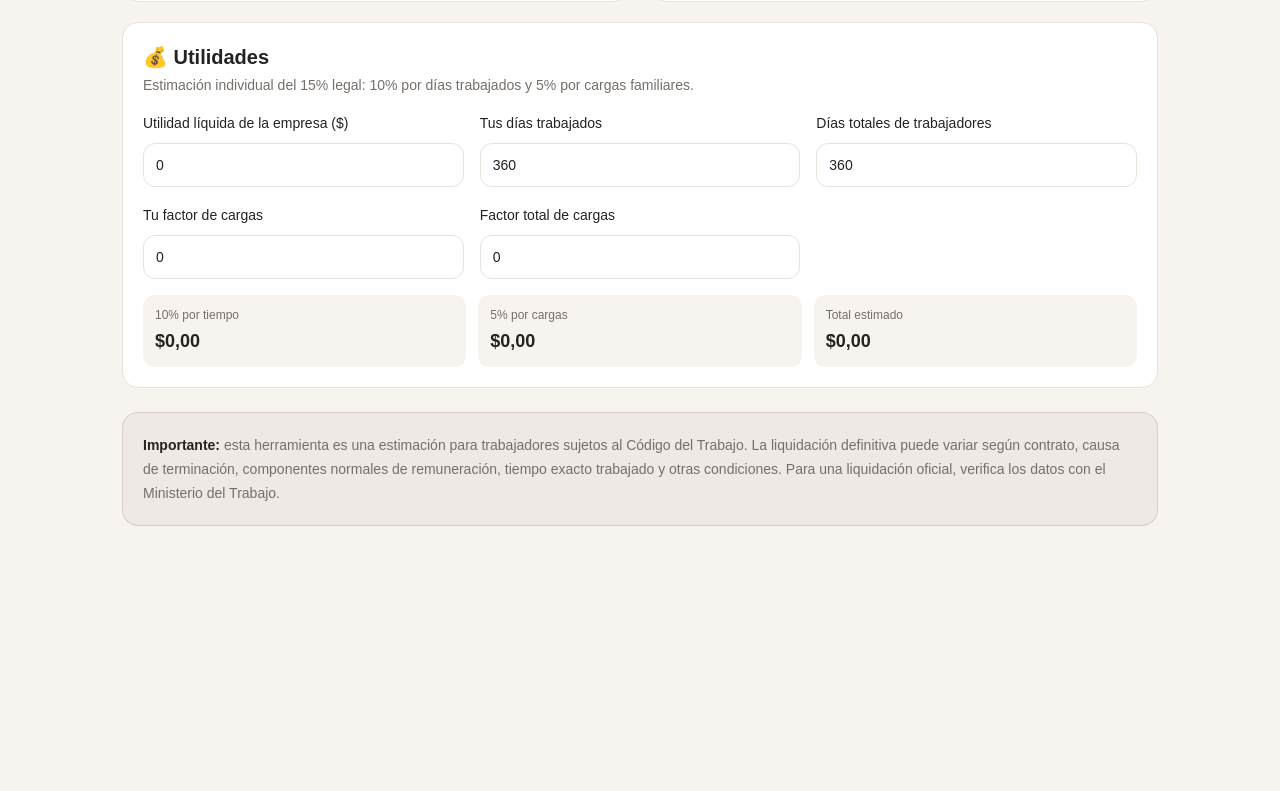
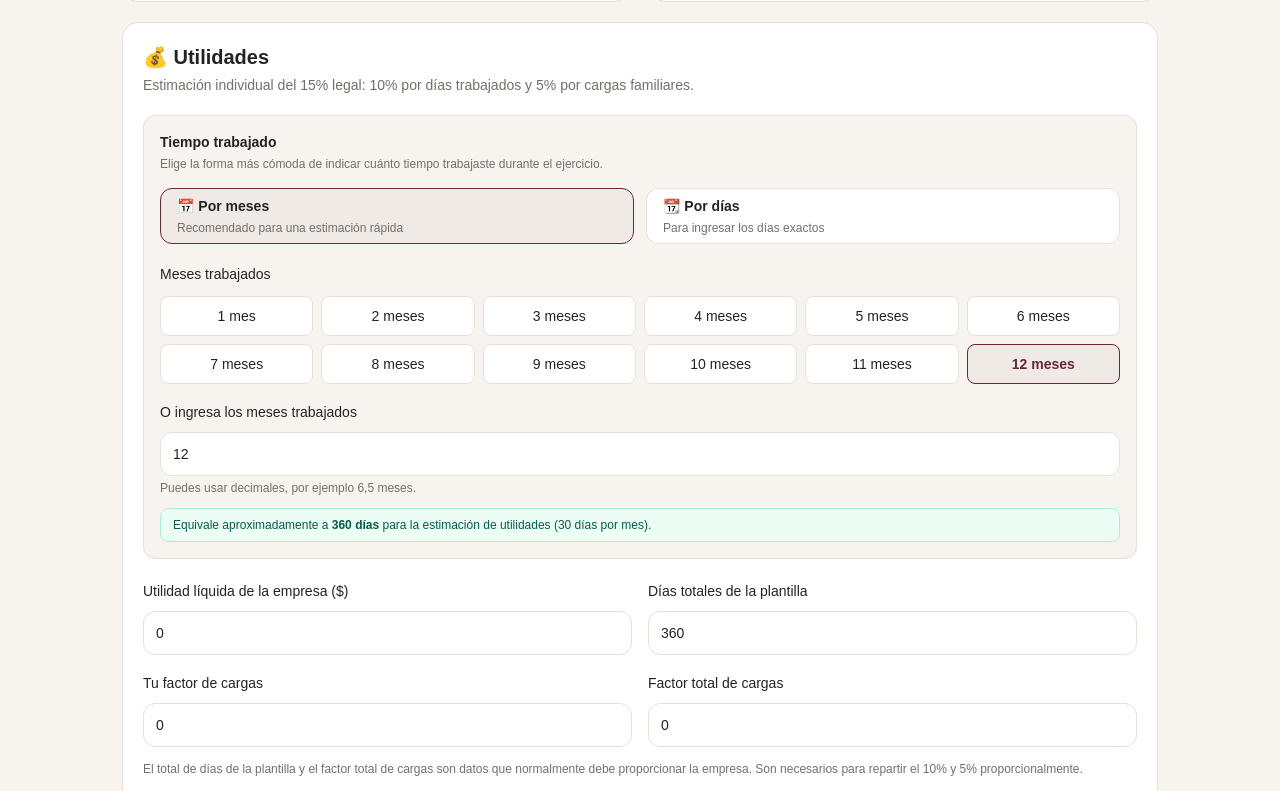
Before and after one commit to JokerEc96/CalculaEC, a Next.js app: page /herramientas/laboral in a window 1280 px wide. Shown: the part 1189-1980 px from the top of the page. Before the commit the page ends 1771 px from the top, so only its background shows below. Built offline with nearby package versions, Linux system fonts and the light colour scheme.

Commit message:
fix: improve utilities work-time input

```diff
--- a/app/herramientas/laboral/page.tsx
+++ b/app/herramientas/laboral/page.tsx
@@ -17,14 +17,16 @@ import {
 const money = new Intl.NumberFormat("es-EC", { style: "currency", currency: "USD" });
 const number = new Intl.NumberFormat("es-EC", { maximumFractionDigits: 2 });
 
-function Field({ label, value, onChange, min = 0, step = "0.01" }: { label: string; value: string; onChange: (value: string) => void; min?: number; step?: string }) {
+function Field({ label, value, onChange, min = 0, max, step = "0.01", placeholder }: { label: string; value: string; onChange: (value: string) => void; min?: number; max?: number; step?: string; placeholder?: string }) {
   return (
     <label className="block">
       <span className="text-sm font-medium text-[var(--foreground)]">{label}</span>
       <input
         type="number"
         min={min}
+        max={max}
         step={step}
+        placeholder={placeholder}
         value={value}
         onChange={(event) => onChange(event.target.value)}
         className="mt-2 min-h-11 w-full rounded-xl border border-[var(--border)] bg-white px-3 text-sm outline-none transition focus:border-[var(--wine)] focus:ring-2 focus:ring-[var(--wine)]/10"
@@ -51,7 +53,9 @@ export default function LaboralPage() {
   const [hours50, setHours50] = useState("0");
   const [hours100, setHours100] = useState("0");
   const [profit, setProfit] = useState("0");
-  const [workerDays, setWorkerDays] = useState("360");
+  const [utilitiesTimeMode, setUtilitiesTimeMode] = useState<"months" | "days">("months");
+  const [utilityMonths, setUtilityMonths] = useState("12");
+  const [utilityDays, setUtilityDays] = useState("360");
   const [totalWorkerDays, setTotalWorkerDays] = useState("360");
   const [familyFactor, setFamilyFactor] = useState("0");
   const [totalFamilyFactor, setTotalFamilyFactor] = useState("0");
@@ -62,9 +66,12 @@ export default function LaboralPage() {
     const monthCount = Number(months) || 0;
     const reserveCount = Number(reserveMonths) || 0;
     const hourly = calculateHourlyRates(salary);
+    const selectedMonths = Math.min(12, Math.max(0, Number(utilityMonths) || 0));
+    const exactDays = Math.min(360, Math.max(0, Number(utilityDays) || 0));
+    const workerDays = utilitiesTimeMode === "months" ? selectedMonths * 30 : exactDays;
     const utilities = calculateUtilities({
       companyProfit: Number(profit) || 0,
-      workerDays: Number(workerDays) || 0,
+      workerDays,
       totalWorkerDays: Number(totalWorkerDays) || 0,
       familyFactor: Number(familyFactor) || 0,
       totalFamilyFactor: Number(totalFamilyFactor) || 0,
@@ -78,8 +85,9 @@ export default function LaboralPage() {
       overtime: (Number(hours50) || 0) * hourly.supplementary + (Number(hours100) || 0) * hourly.extraordinary,
       hourly,
       utilities,
+      workerDays,
     };
-  }, [monthlySalary, annualRemuneration, region, months, reserveMonths, hours50, hours100, profit, workerDays, totalWorkerDays, familyFactor, totalFamilyFactor]);
+  }, [monthlySalary, annualRemuneration, region, months, reserveMonths, hours50, hours100, profit, utilitiesTimeMode, utilityMonths, utilityDays, totalWorkerDays, familyFactor, totalFamilyFactor]);
 
   return (
     <main className="min-h-screen bg-[var(--background)]">
@@ -107,7 +115,7 @@ export default function LaboralPage() {
             <section className="rounded-2xl border border-[var(--border)] bg-white p-5">
               <h2 className="text-xl font-semibold">🎁 Décimos</h2>
               <p className="mt-1 text-sm text-[var(--muted)]">Calculados proporcionalmente según el período ingresado.</p>
-              <div className="mt-4"><Field label="Meses trabajados (para décimo cuarto)" value={months} onChange={setMonths} min={0} step="1" /></div>
+              <div className="mt-4"><Field label="Meses trabajados (para décimo cuarto)" value={months} onChange={setMonths} min={0} max={12} step="1" /></div>
               <div className="mt-4 grid grid-cols-2 gap-3"><Result label="Décimo tercero" value={money.format(values.thirteenth)} /><Result label="Décimo cuarto" value={money.format(values.fourteenth)} /></div>
             </section>
 
@@ -121,7 +129,7 @@ export default function LaboralPage() {
             <section className="rounded-2xl border border-[var(--border)] bg-white p-5">
               <h2 className="text-xl font-semibold">🏦 Fondo de reserva</h2>
               <p className="mt-1 text-sm text-[var(--muted)]">Se aplica después del primer año de servicio.</p>
-              <div className="mt-4"><Field label="Meses con derecho al fondo" value={reserveMonths} onChange={setReserveMonths} min={0} step="1" /></div>
+              <div className="mt-4"><Field label="Meses con derecho al fondo" value={reserveMonths} onChange={setReserveMonths} min={0} max={12} step="1" /></div>
               <div className="mt-4"><Result label="Fondo estimado" value={money.format(values.reserve)} /></div>
             </section>
 
@@ -136,13 +144,55 @@ export default function LaboralPage() {
             <section className="rounded-2xl border border-[var(--border)] bg-white p-5 lg:col-span-2">
               <h2 className="text-xl font-semibold">💰 Utilidades</h2>
               <p className="mt-1 text-sm text-[var(--muted)]">Estimación individual del 15% legal: 10% por días trabajados y 5% por cargas familiares.</p>
-              <div className="mt-4 grid gap-4 sm:grid-cols-2 lg:grid-cols-3">
+
+              <div className="mt-5 rounded-xl border border-[var(--border)] bg-[var(--background)] p-4">
+                <p className="text-sm font-semibold">Tiempo trabajado</p>
+                <p className="mt-1 text-xs text-[var(--muted)]">Elige la forma más cómoda de indicar cuánto tiempo trabajaste durante el ejercicio.</p>
+
+                <div className="mt-4 grid gap-3 sm:grid-cols-2">
+                  <button type="button" onClick={() => setUtilitiesTimeMode("months")} className={`min-h-14 rounded-xl border px-4 text-left transition ${utilitiesTimeMode === "months" ? "border-[var(--wine)] bg-[var(--wine)]/5" : "border-[var(--border)] bg-white"}`}>
+                    <span className="block text-sm font-semibold">📅 Por meses</span>
+                    <span className="mt-1 block text-xs text-[var(--muted)]">Recomendado para una estimación rápida</span>
+                  </button>
+                  <button type="button" onClick={() => setUtilitiesTimeMode("days")} className={`min-h-14 rounded-xl border px-4 text-left transition ${utilitiesTimeMode === "days" ? "border-[var(--wine)] bg-[var(--wine)]/5" : "border-[var(--border)] bg-white"}`}>
+                    <span className="block text-sm font-semibold">📆 Por días</span>
+                    <span className="mt-1 block text-xs text-[var(--muted)]">Para ingresar los días exactos</span>
+                  </button>
+                </div>
+
+                {utilitiesTimeMode === "months" ? (
+                  <div className="mt-5">
+                    <p className="text-sm font-medium">Meses trabajados</p>
+                    <div className="mt-3 grid grid-cols-3 gap-2 sm:grid-cols-4 lg:grid-cols-6">
+                      {Array.from({ length: 12 }, (_, index) => index + 1).map((month) => (
+                        <button key={month} type="button" onClick={() => setUtilityMonths(String(month))} className={`min-h-10 rounded-lg border text-sm transition ${Number(utilityMonths) === month ? "border-[var(--wine)] bg-[var(--wine)]/5 font-semibold text-[var(--wine)]" : "border-[var(--border)] bg-white"}`}>
+                          {month} {month === 1 ? "mes" : "meses"}
+                        </button>
+                      ))}
+                    </div>
+                    <label className="mt-4 block">
+                      <span className="text-sm font-medium">O ingresa los meses trabajados</span>
+                      <input type="number" min="0" max="12" step="0.1" value={utilityMonths} onChange={(event) => setUtilityMonths(event.target.value)} className="mt-2 min-h-11 w-full rounded-xl border border-[var(--border)] bg-white px-3 text-sm outline-none transition focus:border-[var(--wine)] focus:ring-2 focus:ring-[var(--wine)]/10" />
+                      <span className="mt-1 block text-xs text-[var(--muted)]">Puedes usar decimales, por ejemplo 6,5 meses.</span>
+                    </label>
+                    <div className="mt-3 rounded-lg border border-emerald-200 bg-emerald-50 px-3 py-2 text-xs text-emerald-800">Equivale aproximadamente a <strong>{number.format(values.workerDays)} días</strong> para la estimación de utilidades (30 días por mes).</div>
+                  </div>
+                ) : (
+                  <div className="mt-5">
+                    <Field label="Días trabajados" value={utilityDays} onChange={setUtilityDays} min={0} max={360} step="1" placeholder="Ejemplo: 180" />
+                    <p className="mt-2 text-xs text-[var(--muted)]">Para el cálculo de utilidades, el Ministerio del Trabajo maneja un máximo de 360 días por ejercicio.</p>
+                  </div>
+                )}
+              </div>
+
+              <div className="mt-5 grid gap-4 sm:grid-cols-2">
                 <Field label="Utilidad líquida de la empresa ($)" value={profit} onChange={setProfit} />
-                <Field label="Tus días trabajados" value={workerDays} onChange={setWorkerDays} step="1" />
-                <Field label="Días totales de trabajadores" value={totalWorkerDays} onChange={setTotalWorkerDays} step="1" />
+                <Field label="Días totales de la plantilla" value={totalWorkerDays} onChange={setTotalWorkerDays} min={0} step="1" />
                 <Field label="Tu factor de cargas" value={familyFactor} onChange={setFamilyFactor} />
                 <Field label="Factor total de cargas" value={totalFamilyFactor} onChange={setTotalFamilyFactor} />
               </div>
+              <p className="mt-3 text-xs leading-5 text-[var(--muted)]">El total de días de la plantilla y el factor total de cargas son datos que normalmente debe proporcionar la empresa. Son necesarios para repartir el 10% y 5% proporcionalmente.</p>
+
               <div className="mt-4 grid gap-3 sm:grid-cols-3"><Result label="10% por tiempo" value={money.format(values.utilities.tenPercent)} /><Result label="5% por cargas" value={money.format(values.utilities.fivePercent)} /><Result label="Total estimado" value={money.format(values.utilities.total)} /></div>
             </section>
           </div>
```
